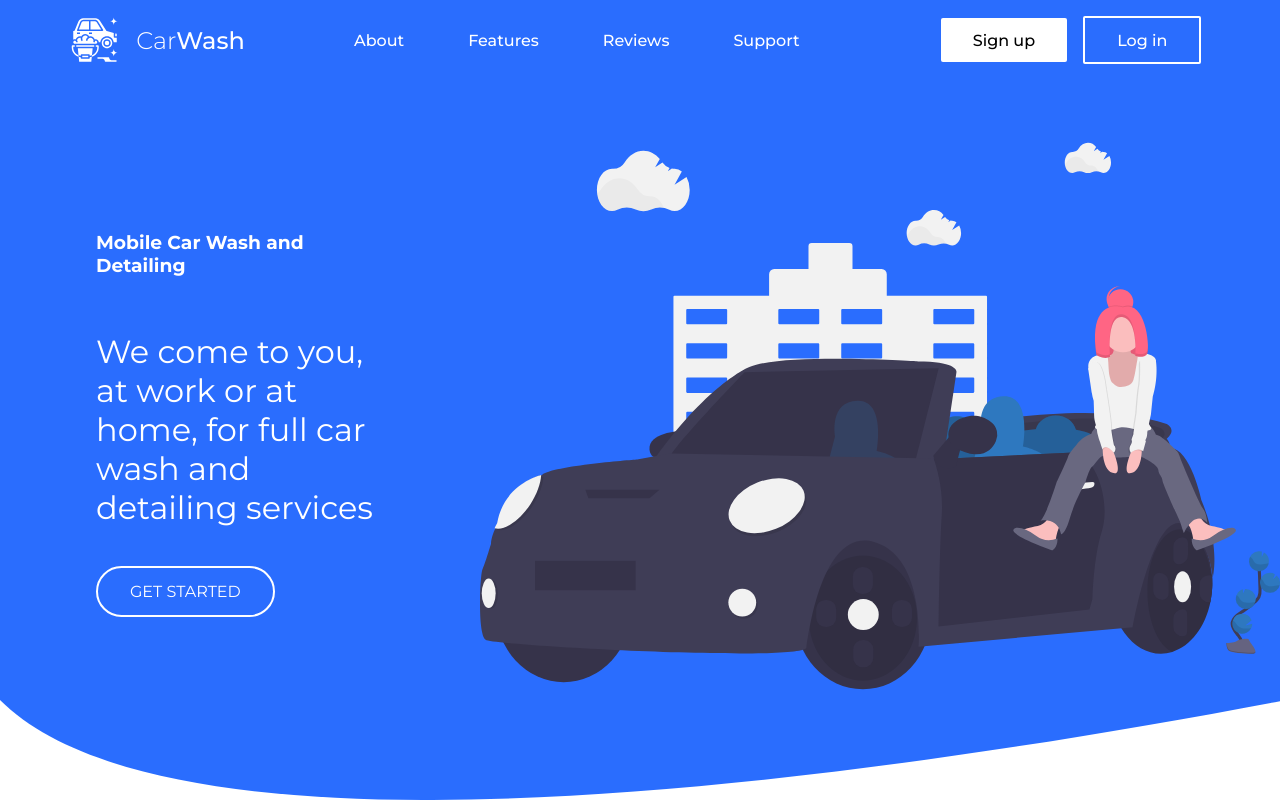
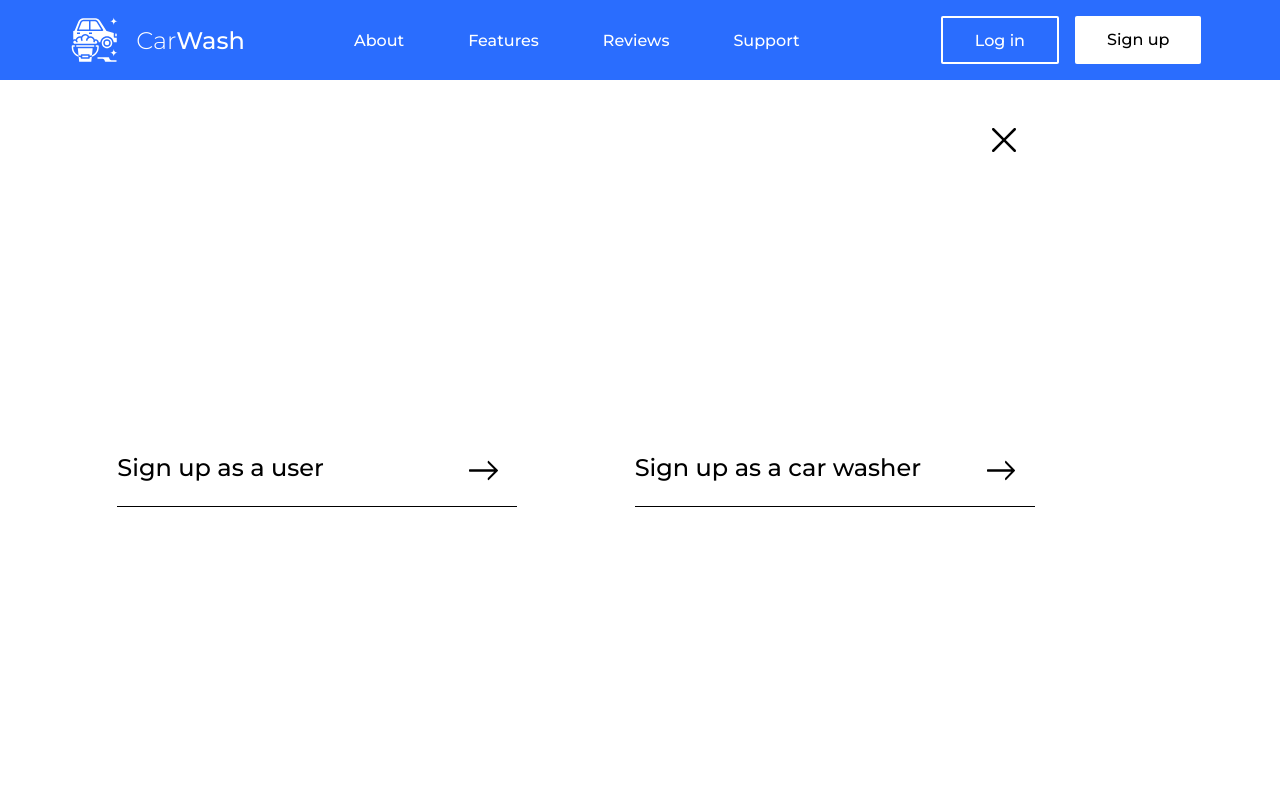
Before and after one commit to lamrouahmed/CW, a PHP site: page /index.html in a window 1280 px wide. Run offline with PHP 8.4, Linux system fonts and the light colour scheme.

Commit message:
added signup choices

```diff
--- a/css/style.css
+++ b/css/style.css
@@ -17,6 +17,12 @@ body {
   background-size: cover;
   width: 100%;
   height: 100%;
+}
+
+.header {
+  background-color: #2a6dfe;
+  position: relative;
+  z-index: 69;
 }
 
 .header .logo {
@@ -140,6 +146,11 @@ body {
   border-radius: 2px;
   -webkit-transition: all 200ms ease-in-out;
   transition: all 200ms ease-in-out;
+  cursor: pointer;
+  -webkit-user-select: none;
+     -moz-user-select: none;
+      -ms-user-select: none;
+          user-select: none;
 }
 
 .header .navBar .btn a:hover {
@@ -157,6 +168,10 @@ body {
   background-color: #FFF;
   -webkit-transition: all 200ms ease-in-out;
   transition: all 200ms ease-in-out;
+}
+
+.header .navBar .signup a {
+  padding: .9em 2em;
 }
 
 .container {
@@ -223,6 +238,103 @@ body {
   transition: all 200ms ease-in-out;
 }
 
+.popup {
+  width: 100vw;
+  height: 100vh;
+  background-color: #FFF;
+  position: fixed;
+  right: 0;
+  top: -90%;
+  z-index: 2;
+  -webkit-transition: all 200ms ease-in-out;
+  transition: all 200ms ease-in-out;
+}
+
+.popup .choose {
+  position: relative;
+  z-index: 69;
+  width: 90%;
+  height: 100%;
+}
+
+.popup .Btn {
+  text-decoration: none;
+  color: #000;
+  font-family: 'Montserrat', sans-serif;
+  font-weight: 500;
+  font-size: 1.5em;
+  position: relative;
+  margin-right: 2em;
+  display: block;
+  padding-bottom: 1em;
+}
+
+.popup .Btn::after {
+  content: url("../img/SVG/right2.svg");
+  position: absolute;
+  right: 0;
+  width: 1.2em;
+  bottom: 28%;
+  display: block;
+  left: 100%;
+  -webkit-transition: all 200ms ease-in-out;
+  transition: all 200ms ease-in-out;
+}
+
+.popup .Btn:hover::after {
+  left: 105%;
+  -webkit-transition: all 200ms ease-in-out;
+  transition: all 200ms ease-in-out;
+}
+
+.popup .choice {
+  border-bottom: 1px solid #000;
+  width: 25em;
+}
+
+.popupBlock {
+  top: 0%;
+  -webkit-transition: all 200ms ease-in-out;
+  transition: all 200ms ease-in-out;
+}
+
+.popupBlock .choose {
+  top: 10%;
+  display: -webkit-box;
+  display: -ms-flexbox;
+  display: flex;
+  -webkit-box-align: center;
+      -ms-flex-align: center;
+          align-items: center;
+  -webkit-box-pack: space-evenly;
+      -ms-flex-pack: space-evenly;
+          justify-content: space-evenly;
+}
+
+.cross svg {
+  position: absolute;
+  z-index: 70;
+  bottom: 80%;
+  width: 1.5em;
+  height: 1.5em;
+  right: 20%;
+  cursor: pointer;
+  -webkit-transform-origin: center;
+          transform-origin: center;
+  transform-box: fill-box;
+  -webkit-transition: all 200ms ease-in-out;
+  transition: all 200ms ease-in-out;
+  padding: .5em;
+}
+
+.cross svg:hover {
+  -webkit-transition: all 200ms ease-in-out;
+  transition: all 200ms ease-in-out;
+  fill: #df4c41;
+  -webkit-transform: rotate(180deg);
+          transform: rotate(180deg);
+}
+
 @-webkit-keyframes girl {
   from {
     opacity: 0;
--- a/css/style.scss
+++ b/css/style.scss
@@ -26,6 +26,10 @@ body {
 }
 
 .header {
+
+    background-color: #2a6dfe;
+    position: relative;
+    z-index: 69;
 
     .logo {
         display: flex;
@@ -129,6 +133,8 @@ body {
             background-color: rgb(255, 255, 255);
             border-radius: 2px;
             transition: all 200ms ease-in-out;
+            cursor: pointer;
+            user-select: none;
 
             &:hover {
                 background-color: rgba(255, 255, 255, 0.925);
@@ -145,6 +151,10 @@ body {
                 background-color: #FFF;
                 transition: all 200ms ease-in-out;
             }
+        }
+
+        .signup a {
+            padding: .9em 2em;
         }
     }
 }
@@ -171,15 +181,18 @@ body {
     .text h1 {
         font-weight: normal;
     }
+
     .girl {
         img {
             display: block;
             height: 42em;
             width: 50em;
         }
+
         animation: girl 1000ms ease-in-out;
 
     }
+
     .content {
         display: flex;
         flex-direction: column;
@@ -207,11 +220,116 @@ body {
 }
 
 
+
+
+
+
+.popup {
+    width: 100vw;
+    height: 100vh;
+    background-color: #FFF;
+    position: fixed;
+    right: 0;
+    top: -90%;
+    z-index: 2;
+    transition: all 200ms ease-in-out;
+
+    .choose {
+        position: relative;
+        z-index: 69;
+        width: 90%;
+        height: 100%;
+    }
+
+
+    .Btn {
+        text-decoration: none;
+        color: #000;
+        font-family: 'Montserrat', sans-serif;
+        font-weight: 500;
+        font-size: 1.5em;
+        position: relative;
+        margin-right: 2em;
+        display: block;
+        padding-bottom: 1em;
+
+        &::after {
+            content: url('../img/SVG/right2.svg');
+            position: absolute;
+            right: 0;
+            width: 1.2em;
+            bottom: 28%;
+            display: block;
+            left: 100%;
+            transition: all 200ms ease-in-out;
+        }
+
+        &:hover {
+            &::after {
+                left: 105%;
+                transition: all 200ms ease-in-out;
+
+            }
+        }
+    }
+
+    .choice {
+        border-bottom: 1px solid #000;
+        width: 25em;
+    }
+}
+
+
+.popupBlock {
+    top: 0%;
+    transition: all 200ms ease-in-out;
+
+    .choose {
+        top: 10%;
+        display: flex;
+        align-items: center;
+        justify-content: space-evenly;
+    }
+}
+
+.cross {
+    svg {
+        position: absolute;
+        z-index: 70;
+        bottom: 80%;
+        width: 1.5em;
+        height: 1.5em;
+        right: 20%;
+        cursor: pointer;
+        transform-origin: center;
+        transform-box: fill-box;
+        transition: all 200ms ease-in-out;
+        padding: .5em;
+
+        &:hover {
+            transition: all 200ms ease-in-out;
+            fill: #df4c41;
+            transform: rotate(180deg);
+
+        }
+    }
+
+}
+
+
+
+
+
+
+
+
+
 @keyframes girl {
-    from{
+    from {
         opacity: 0;
         transform: translateX(100%);
     }
+
     to {
         opacity: 1;
         transform: translateX(0);
@@ -220,10 +338,11 @@ body {
 
 
 @keyframes content {
-    from{
+    from {
         opacity: 0;
         transform: translateY(50%);
     }
+
     to {
         opacity: 1;
         transform: translateY(0);
--- a/index.html
+++ b/index.html
@@ -85,12 +85,13 @@
                     <li class="navItem"><a href="#">Support</a></li>
                 </ul>
                 <div class="btns">
+                    <div class="login btn">
+                        <a data-key="log">Log in</a>
+                    </div>
                     <div class="signup btn">
-                        <a href="#">Sign up</a>
+                        <a data-key="sign">Sign up</a>
                     </div>
-                    <div class="login btn">
-                        <a href="#">Log in</a>
-                    </div>
+
                 </div>
             </nav>
         </header>
@@ -114,7 +115,56 @@
                 <img src="img/SVG/girlCar.svg">
             </div>
         </div>
+        <div class="signP popup popupBlock">
+            <div class="cross">
+                <svg data-key="signupCross" version="1.1" id="Layer_1" xmlns="http://www.w3.org/2000/svg" xmlns:xlink="http://www.w3.org/1999/xlink" x="0px" y="0px"
+                viewBox="0 0 512.001 512.001" style="enable-background:new 0 0 512.001 512.001;" xml:space="preserve">
+           <g>
+               <g>
+                   <path d="M294.111,256.001L504.109,46.003c10.523-10.524,10.523-27.586,0-38.109c-10.524-10.524-27.587-10.524-38.11,0L256,217.892
+                       L46.002,7.894c-10.524-10.524-27.586-10.524-38.109,0s-10.524,27.586,0,38.109l209.998,209.998L7.893,465.999
+                       c-10.524,10.524-10.524,27.586,0,38.109c10.524,10.524,27.586,10.523,38.109,0L256,294.11l209.997,209.998
+                       c10.524,10.524,27.587,10.523,38.11,0c10.523-10.524,10.523-27.586,0-38.109L294.111,256.001z"/>
+               </g>
+           </g>
+           </svg>
+            </div>
+            <div class="choose">
+                <div class="userSignup choice">
+                    <a href="#" class="Btn">Sign up as a user</a>
+                </div>
+                <div class="washSignup choice">
+                    <a href="#" class="Btn">Sign up as a car washer</a>
+                </div>
+            </div>
+        </div>
+        <div class="logP popup">
+            <div class="cross">
+                <svg data-key="loginCross" version="1.1" id="Layer_1" xmlns="http://www.w3.org/2000/svg" xmlns:xlink="http://www.w3.org/1999/xlink" x="0px" y="0px"
+                viewBox="0 0 512.001 512.001" style="enable-background:new 0 0 512.001 512.001;" xml:space="preserve">
+           <g>
+               <g>
+                   <path d="M294.111,256.001L504.109,46.003c10.523-10.524,10.523-27.586,0-38.109c-10.524-10.524-27.587-10.524-38.11,0L256,217.892
+                       L46.002,7.894c-10.524-10.524-27.586-10.524-38.109,0s-10.524,27.586,0,38.109l209.998,209.998L7.893,465.999
+                       c-10.524,10.524-10.524,27.586,0,38.109c10.524,10.524,27.586,10.523,38.109,0L256,294.11l209.997,209.998
+                       c10.524,10.524,27.587,10.523,38.11,0c10.523-10.524,10.523-27.586,0-38.109L294.111,256.001z"/>
+               </g>
+           </g>
+           </svg>
+            </div>
+            <div class="choose">
+                <div class="userLogin choice">
+                    <a href="#" class="Btn">Log in as a user</a>
+                </div>
+                <div class="washLogin choice">
+                    <a href="#" class="Btn">Log in as a car washer</a>
+                </div>
+            </div>
+
+
+        </div>
     </div>
+
 
 
 
--- a/script/script.js
+++ b/script/script.js
@@ -0,0 +1,26 @@
+const $ = e => document.querySelector(e)
+const $$ = e => document.querySelectorAll(e)
+const btns = $$('.btn a');
+const popups = $$('.popup');
+const [login, signup] = btns;
+const [signP, logP] = popups;
+const close =  $$('.cross svg');
+
+btns.forEach(btn => btn.addEventListener('click', (e) => popUp(e)));
+close.forEach(cross => cross.addEventListener('click', (e) => hidePopup(e)));
+
+function popUp(e) {
+    hide();
+    e.target.dataset.key === "log" && logP.classList.add('popupBlock')
+    e.target.dataset.key === "sign" && signP.classList.add('popupBlock')
+}
+
+function hidePopup(e) {
+    hide();
+    e.target.dataset.key === "loginCross" && logP.classList.remove('popupBlock')
+    e.target.dataset.key === "signupCross" && signP.classList.remove('popupBlock')
+}
+
+function hide() {
+    popups.forEach(popup => popup.classList.remove('popupBlock'));
+}
```
Also changed, not shown: img/SVG/arrow.svg (added), img/SVG/cross.svg (added), img/SVG/right.svg (added), img/SVG/right2.svg (added), 1 other file.
